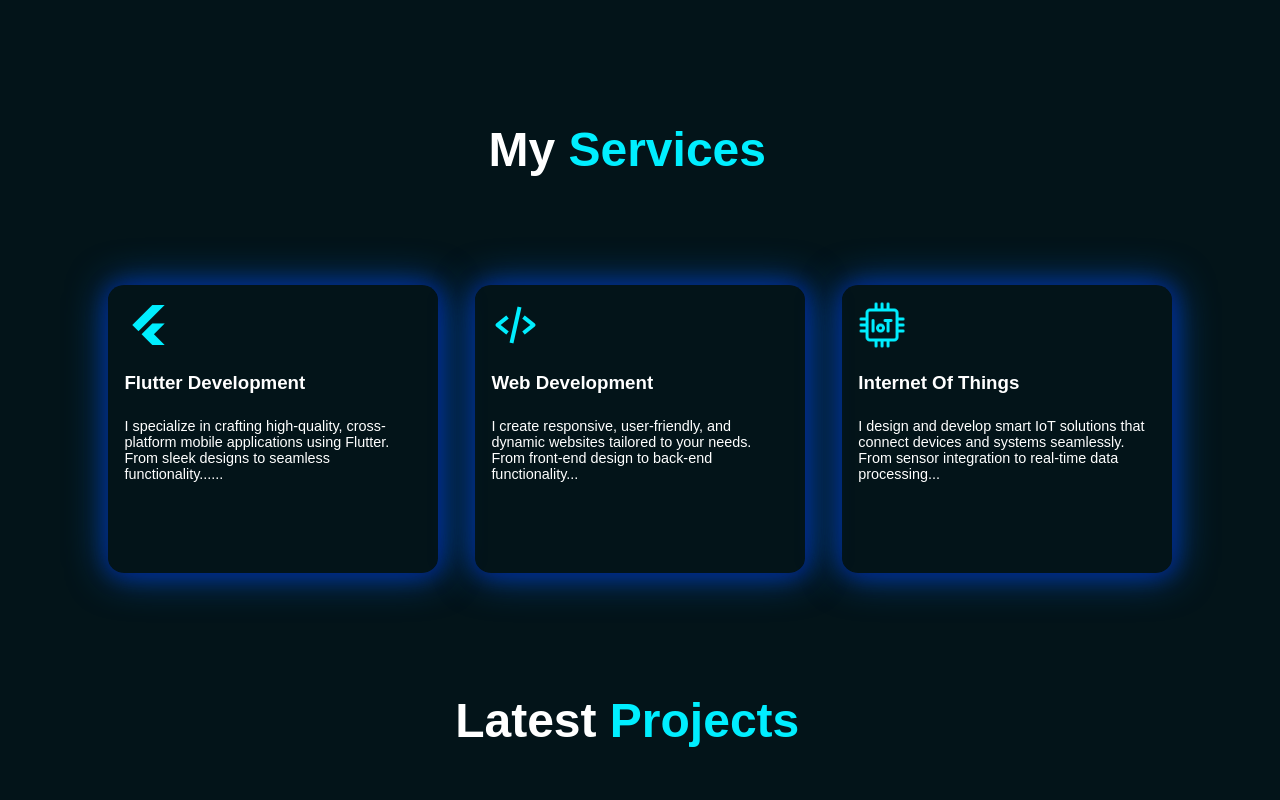
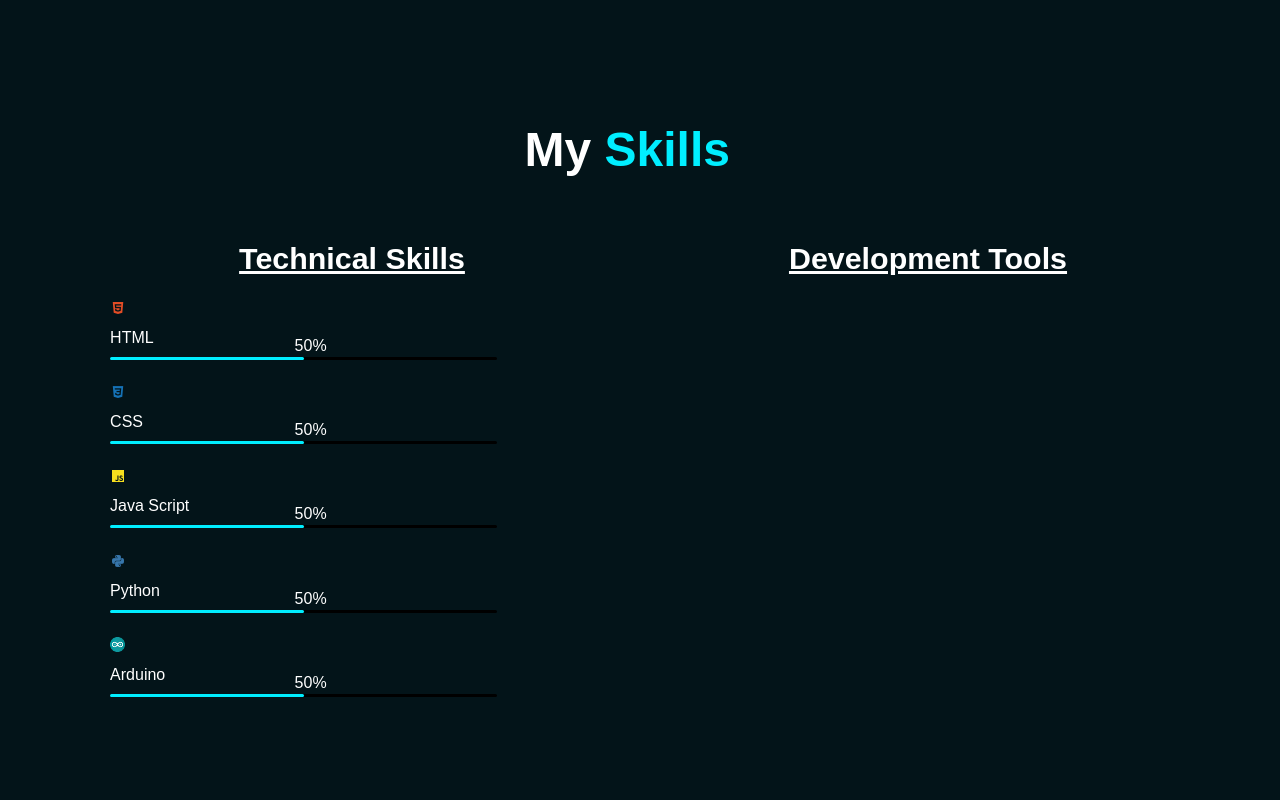
Before and after one commit to prabir227/portfolio-website, a website: page index.html in a window 1280 px wide. Shown: the part 1520-2320 px from the top of the page. Drawn offline with nearby package versions, Linux system fonts and the light colour scheme.

Commit message:
added one part of the skills section

```diff
--- a/index.html
+++ b/index.html
@@ -22,14 +22,15 @@
 
 <body>
     <header class="header">
-        <div class="leftheader"><a href="">Prabir's Portfolio.</a></div>
+        <div class="leftheader"><a href="#">Prabir's Portfolio.</a></div>
         <div class="rightheader">
             <nav class="navbar">
                 <ul>
-                    <li style="--i:1" class="navitem"><a href="#home">Home</a></li>
                     <li style="--i:2" class="navitem"><a href="#about">About</a></li>
+                    <li style="--i:4" class="navitem"><a href="#skills">Skills</a></li>
+                    <li style="--i:6" class="navitem"><a href="#services">Services</a></li>
                     <li style="--i:3" class="navitem"><a href="#projects">Projects</a></li>
-                    <li style="--i:4" class="navitem"><a href="#">Skills</a></li>
+
                     <li style="--i:5" class="navitem"><a href="#contact">Contact</a></li>
                 </ul>
             </nav>
@@ -68,7 +69,7 @@
             <img src="images/Image2.png" alt="profile picture" id="aboutimg">
         </div>
         <div class="rightabout">
-            <div class="aboutme">
+            <div class="aboutme" id="aboutme">
                 <div>
                     <h1>About</h1> <span>
                         <h1 class="colorblue">Me</h1>
@@ -84,6 +85,54 @@
                 </p>
             </div>
 
+    </section>
+    <section class="skills" id="skills">
+        <h1 id="skillshead">My <span class="colorblue">Skills</span></h1>
+        <div class="skillsdiv">
+            <div class="leftskills">
+                <h1 class="skillsdesc">Technical Skills</h1>
+                <div class="progress-div" >
+                    <div class="skillicon"><i class='bx bxl-html5' style="color: #E44D26;"></i></div>
+                    <div>HTML</div>
+                    <div class="progressbar">
+                        <div class="progressline" id="htmlline"></div>
+                    </div>
+                </div>
+                <div class="progress-div" >
+                    <div class="skillicon"><i class='bx bxl-css3' style="color: #1572B6;"></i></div>
+                    <div>CSS</div>
+                    <div class="progressbar">
+                        <div class="progressline" id="cssline"></div>
+                    </div>
+                </div>
+                <div class="progress-div" >
+                    <div class="skillicon"><i class='bx bxl-javascript' style="color: #F7DF1E;"></i></div>
+                    <div>Java Script</div>
+                    <div class="progressbar">
+                        <div class="progressline" id="javascriptline"></div>
+                    </div>
+                </div>
+                <div class="progress-div" >
+                    <div class="skillicon"><i class='bx bxl-python' style="color: #3776AB;"></i></div>
+                    <div>Python</div>
+                    <div class="progressbar">
+                        <div class="progressline" id="pythonline"></div>
+                    </div>
+                </div>
+                <div class="progress-div" >
+                    <div class="skillicon"><img src="icons/arduino.png" alt="arduino logo" style=" height: 15px;"></div>
+                    <div>Arduino</div>
+                    <div class="progressbar">
+                        <div class="progressline" id="pythonline"></div>
+                    </div>
+                </div>
+
+            </div>
+            <div class="rightskills">
+                <h1 class="skillsdesc">Development Tools</h1>
+
+            </div>
+        </div>
     </section>
     <section class="services" id="services">
         <h1 id="servicehead">My <span class="colorblue">Services</span></h1>
--- a/main.js
+++ b/main.js
@@ -23,3 +23,10 @@ var typed = new Typed('#desig', {
             console.log("FAILED...", error);
         });
 }
+
+function screenTop(){
+  window.scrollTo({
+    top: 0,
+    behavior: 'smooth'
+});
+}
--- a/stylesheet.css
+++ b/stylesheet.css
@@ -6,7 +6,9 @@
     background-color: transparent;
     color: white;
 }
-
+html{
+    scroll-behavior: smooth;
+}
 body {
     background-color: #031419;
 }
@@ -165,6 +167,7 @@ body {
 
 .about {
     display: flex;
+    scroll-margin-top: 17rem;
 
 }
 
@@ -203,15 +206,110 @@ body {
     padding: 0 10% 0 0;
 
 }
-
+#skillshead {
+    font-size: 3rem;
+    margin: 0 0 0 -2%;
+    text-align: center;
+}
 #servicehead {
     font-size: 3rem;
     margin: 0 0 0 -2%;
     text-align: center;
 }
 
+.skillsdiv{
+    display: flex;
+    margin: 5%;
+}
+.leftskills{
+    width: 50%;
+    padding: 0 4% 0 4%;
+}
+.skillsdesc{
+    text-decoration: underline;
+    text-align: center;
+    font-size: 1.9rem;
+}
+.rightskills{
+    width: 50%;
+}
+.progress-div{
+    margin: 5% 0 5% 0;
+    display: flex;
+    flex-direction: column;
+    gap: 10px;
+}
+.progressbar{
+    width: 80%;
+    height: 3px;
+    background-color: black;
+    position: relative;
+    border-radius: 20px;
+}
+.progressline{
+    border-radius: 20px;
+}
+#htmlline{
+    position: absolute;
+    top: 0;
+    left: 0;
+    height: 3px;
+    width: 50%;
+    background-color: #0ef;
+
+}
+#htmlline::after{
+    content: "50%";
+    position: absolute;
+    top: -20px;
+    right: -23px;
+
+}
+#cssline{
+    position: absolute;
+    top: 0;
+    left: 0;
+    height: 3px;
+    width: 50%;
+    background-color: #0ef;
+}
+#cssline::after{
+    content: "50%";
+    position: absolute;
+    top: -20px;
+    right: -23px;
+}
+#javascriptline{
+    position: absolute;
+    top: 0;
+    left: 0;
+    height: 3px;
+    width: 50%;
+    background-color: #0ef;
+}
+#javascriptline::after{
+    content: "50%";
+    position: absolute;
+    top: -20px;
+    right: -23px;
+}
+#pythonline{
+    position: absolute;
+    top: 0;
+    left: 0;
+    height: 3px;
+    width: 50%;
+    background-color: #0ef;
+}
+#pythonline::after{
+    content: "50%";
+    position: absolute;
+    top: -20px;
+    right: -23px;
+}
 section {
     margin: 8% 0 8% 0;
+    scroll-margin-top: 100px;
 }
 
 header {
```
Also changed, not shown: icons/arduino.png (added).
